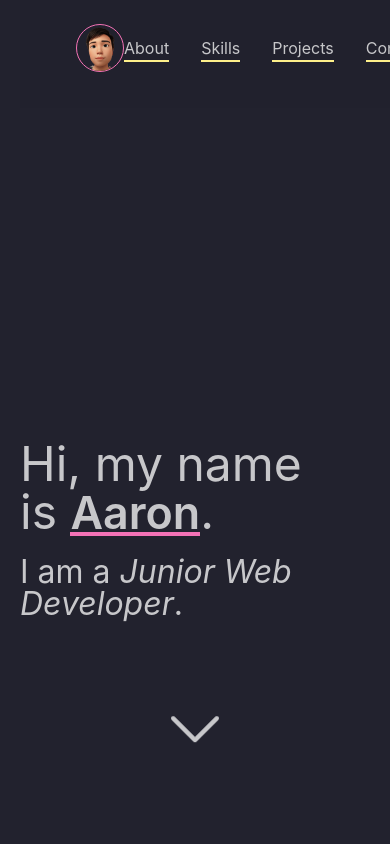
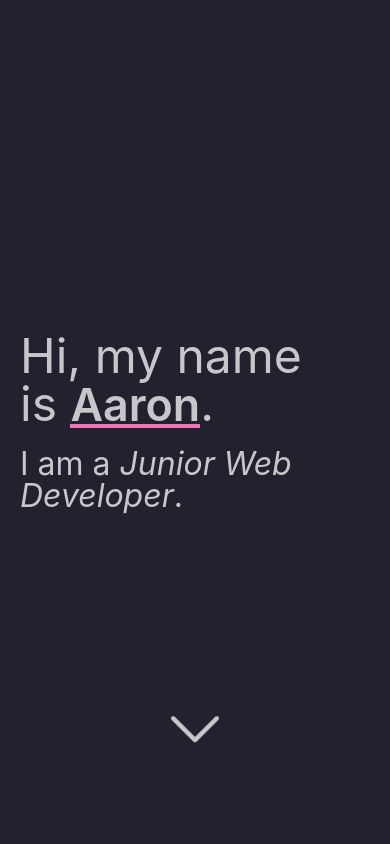
Before and after one commit to tlkaaa/aarontam, a React (Vite) app: page / in a window 390 px wide. Shown: the top 844 px of the page. Built offline with nearby package versions, Linux system fonts and the light colour scheme.

Commit message:
mlg website live

```diff
--- a/index.html
+++ b/index.html
@@ -2,7 +2,7 @@
 <html lang="en">
     <head>
         <meta charset="UTF-8" />
-        <link rel="icon" type="image" href="src/assets/personal_pic.png" />
+        <link rel="icon" type="image" href="personal_pic.png" />
         <meta name="viewport" content="width=device-width, initial-scale=1.0" />
         <title>Aaron Tam</title>
     </head>
--- a/src/components/Hero.tsx
+++ b/src/components/Hero.tsx
@@ -14,7 +14,7 @@ export default function Hero({ opacity }: { opacity: number }) {
                 </div>
             </div>
             <div className="w-full bottom-20 left-0 fixed">
-                {/* <a className="hero-arrow" href="#about"> */}
+                <a className="hero-arrow" href="#about">
                     <svg
                         className="down-arrow"
                         fill="rgba(255, 255, 255, 0.75)"
@@ -28,7 +28,7 @@ export default function Hero({ opacity }: { opacity: number }) {
 	s7.794-1.581,10.606-4.394l149.996-150C331.465,94.749,331.465,85.251,325.607,79.393z"
                         />
                     </svg>
-                {/* </a> */}
+                </a>
             </div>
             <div className="h-[100vh]"></div>
         </div>
--- a/src/components/Nav.tsx
+++ b/src/components/Nav.tsx
@@ -1,6 +1,9 @@
+// import { useState } from "react";
 import "./nav.scss";
 
 export default function Nav() {
+    // const [navStaus, setNavStatus] = useState("hidden");
+
     return (
         <nav id="nav">
             <img
@@ -11,7 +14,7 @@ export default function Nav() {
                     window.scrollTo(0, 0);
                 }}
             />
-            <ul className="nav-items">
+            <ul className={`nav-items `}>
                 <li>
                     <a href="#about">About</a>
                 </li>
@@ -25,6 +28,20 @@ export default function Nav() {
                     <a href="#contact">Contact</a>
                 </li>
             </ul>
+            {/* <div
+                className="mobile-nav"
+                onClick={() => {
+                    if (navStaus === "hidden") {
+                        setNavStatus("block");
+                    } else {
+                        setNavStatus("hidden");
+                    }
+                }}
+            >
+                <div></div>
+                <div></div>
+                <div></div>
+            </div> */}
         </nav>
     );
 }
--- a/src/components/Projects.tsx
+++ b/src/components/Projects.tsx
@@ -5,7 +5,7 @@ export default function Project() {
     return (
         <article>
             <h4 className="section-title" id="project">
-                My Project
+                My Projects
             </h4>
             <p className="text-lg">
                 <span className="highlight">Websites</span> I contributed in
@@ -39,7 +39,7 @@ export default function Project() {
                             <a
                                 href="https://www.australiathegift.com.au/"
                                 target="_blank"
-                                className="absolute bottom-0 text-cyan-600 hover:text-yellow-200"
+                                className="absolute bottom-2 lg:bottom-0 text-cyan-600 hover:text-yellow-200"
                             >
                                 See Live Website ↗
                             </a>
@@ -66,7 +66,7 @@ export default function Project() {
                             <a
                                 href="https://dreamfarm.com/"
                                 target="_blank"
-                                className="absolute bottom-0 text-cyan-600 hover:text-yellow-200"
+                                className="absolute bottom-2 lg:bottom-0 text-cyan-600 hover:text-yellow-200"
                             >
                                 See Live Website ↗
                             </a>
@@ -93,7 +93,7 @@ export default function Project() {
                             <a
                                 href="https://upaid.com.au/"
                                 target="_blank"
-                                className="absolute bottom-0 text-cyan-600 hover:text-yellow-200"
+                                className="absolute bottom-2 lg:bottom-0  text-cyan-600 hover:text-yellow-200"
                             >
                                 See Live Website ↗
                             </a>
@@ -110,15 +110,14 @@ export default function Project() {
                 <div className="projects">
                     <div className="details">
                         <h5>Maroon Logistics</h5>
-                        <p>*Currently at the final stage of development</p>
                         <Card text="A new website for Maroon Logistics, designed to showcase their affordable, reliable, and transparent shipping solutions. My primary role was to develop the majority of the site based on the client’s requirements, making design adjustments to ensure seamless integration of diverse content." />
                         <p className="techs">WordPress Tailwind PHP</p>
                         <p>
                             <a
-                                href=""
-                                className="absolute bottom-0 text-cyan-600 hover:text-yellow-200"
+                                href="https://maroonlgs.com/"
+                                className="absolute bottom-2 lg:bottom-0 text-cyan-600 hover:text-yellow-200"
                             >
-                                See Screenshots of The Website
+                                See Live Website ↗
                             </a>
                         </p>
                     </div>
@@ -146,7 +145,7 @@ export default function Project() {
                             <a
                                 href="https://lonepinekoalasanctuary.com/accessibility/"
                                 target="_blank"
-                                className="absolute bottom-0 text-cyan-600 hover:text-yellow-200"
+                                className="absolute bottom-2 lg:bottom-0 text-cyan-600 hover:text-yellow-200"
                             >
                                 See Live Website ↗
                             </a>
@@ -176,7 +175,7 @@ export default function Project() {
                             <a
                                 href="https://yourspaceoceania.com/containers/"
                                 target="_blank"
-                                className="absolute bottom-0 text-cyan-600 hover:text-yellow-200"
+                                className="absolute bottom-2 lg:bottom-0 text-cyan-600 hover:text-yellow-200"
                             >
                                 See Live Website ↗
                             </a>
--- a/src/components/nav.scss
+++ b/src/components/nav.scss
@@ -1,7 +1,7 @@
 nav {
-    @apply hidden md:fixed h-fit top-0 left-0 opacity-100 z-40 w-screen pt-6 pb-9 z-50 overflow-clip;
+    @apply hidden sm:flex fixed h-fit top-0 left-0 opacity-100 z-40 w-screen pt-6 pb-9 z-50 overflow-clip;
     @apply bg-[--nav-background];
-    @apply flex justify-between px-14;
+    @apply justify-between px-14;
     backdrop-filter: blur(5px);
     transition: all 0.2s 0.1s;
     animation: display 1s 1.5s backwards;
```
Also changed, not shown: 1 other file (tests, documents, lock files or other folders). Lines whose indentation alone changed are shown as unchanged.
